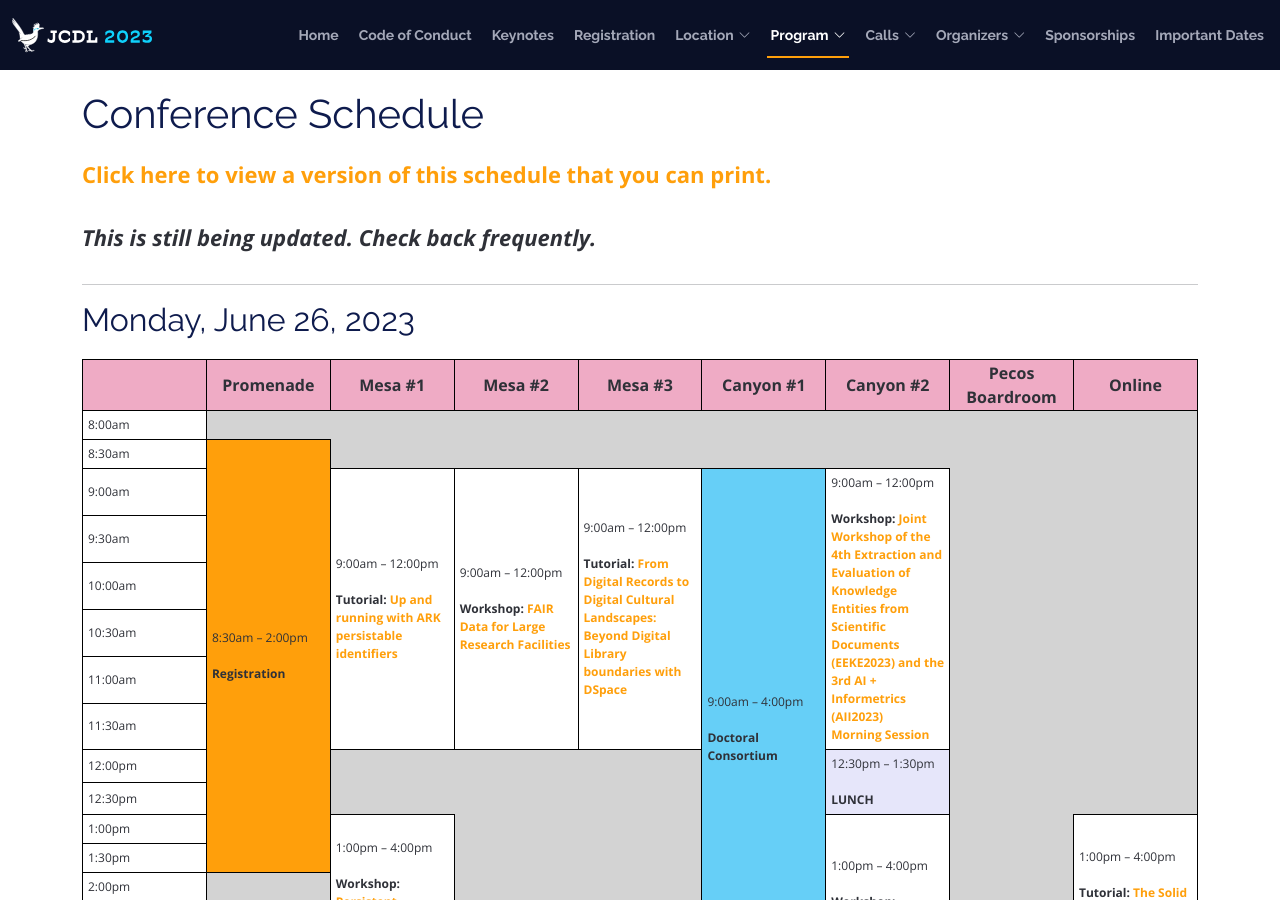
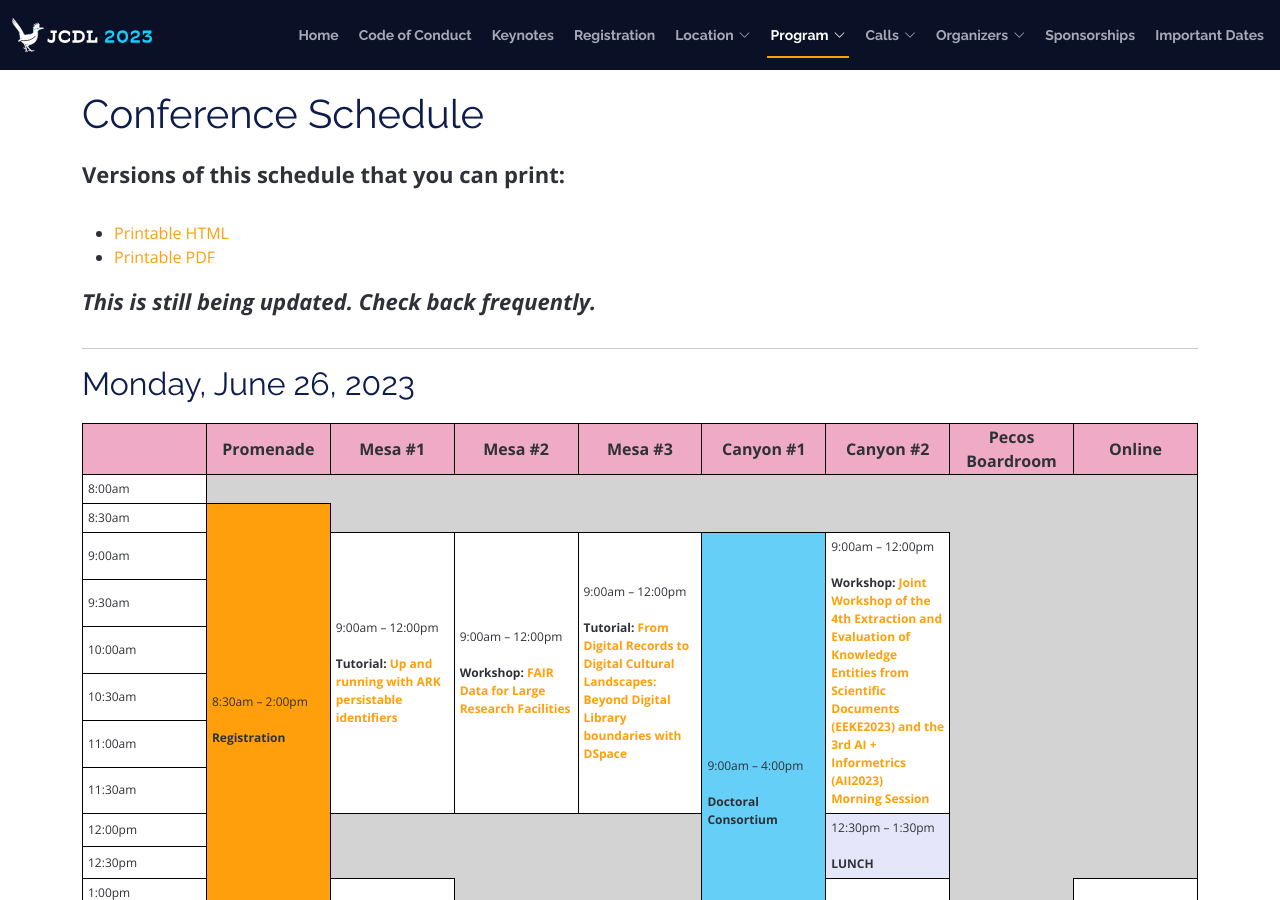
Before and after one commit to shawnmjones/JCDL2023-website-source, a Jekyll site: the page built from program.html, in a window 1280 px wide and 900 px high. Built offline with Jekyll 4.4.1, drawn with Linux system fonts in a browser that asks for light colours.

Commit message:
links to printable versions of the schedule

```diff
--- a/_includes/nav.html
+++ b/_includes/nav.html
@@ -36,7 +36,8 @@
           <li class="dropdown"><a class="nav-link scrollto {% if page.url contains '/program/' %}active{% endif %}" href="#"><span>Program</span> <i class="bi bi-chevron-down"></i></a>
           <ul>
             <li><a href="{{ site.url }}/program/schedule/">Conference Schedule</a></li>
-            <li><a href="{{ site.url }}/program/schedule-printable/" target="_blank">Conference Schedule (printable)</a></li>
+            <li><a href="{{ site.url }}/program/schedule-printable/" target="_blank">Conference Schedule (printable HTML)</a></li>
+            <li><a href="{{ site.url }}/assets/downloads/schedule-printable.pdf" target="_blank">Conference Schedule (printable PDF)</a></li>
             <li><a href="{{ site.url }}/program/workshops-tutorials/">Workshops and Tutorials</a></li>
             <li><a href="{{ site.url }}/program/awards/">Award Nominees</a></li>
           </ul>
--- a/program.html
+++ b/program.html
@@ -23,7 +23,12 @@ permalink: /program/schedule/
     Conference Schedule
     </h1>
 
-    <p style="font-size: 22px; font-weight: 550;"><strong><a href="{{ site.url }}/program/schedule-printable/">Click here to view a version of this schedule that you can print.</a></strong></p>
+    <p style="font-size: 22px; font-weight: 550;"><strong>Versions of this schedule that you can print:</strong></p>
+
+    <ul>
+      <li><a href="<a href="{{ site.url }}/program/schedule-printable/">Printable HTML</a></li>
+      <li><a href="<a href="{{ site.url }}/assets/downloads/schedule-printable.pdf">Printable PDF</a></li>
+    </ul>
 
     <p style="font-size: 22px; font-weight: 550; font-style: italic;"><strong>This is still being updated. Check back frequently.</strong></p>
 
```
